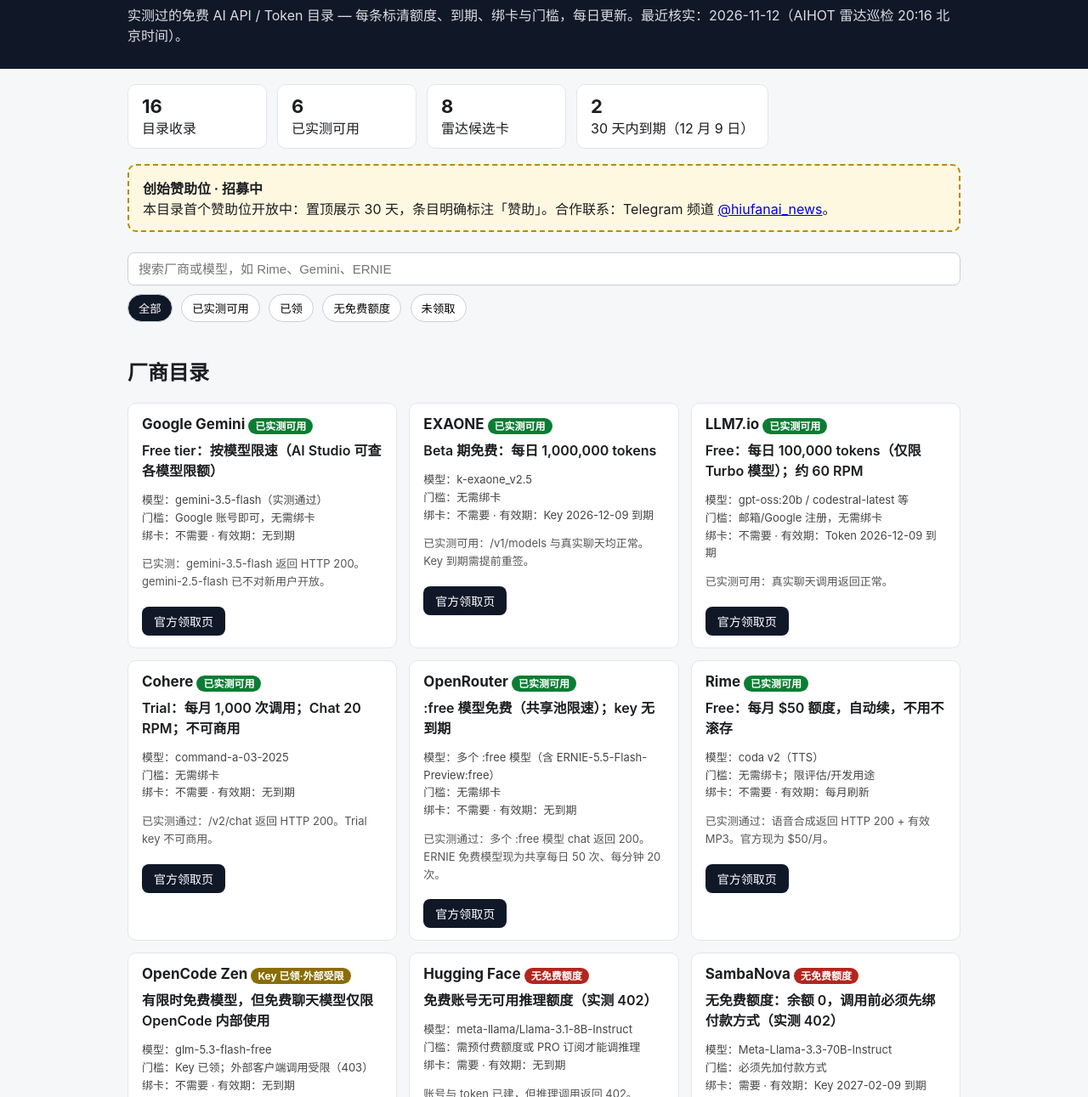
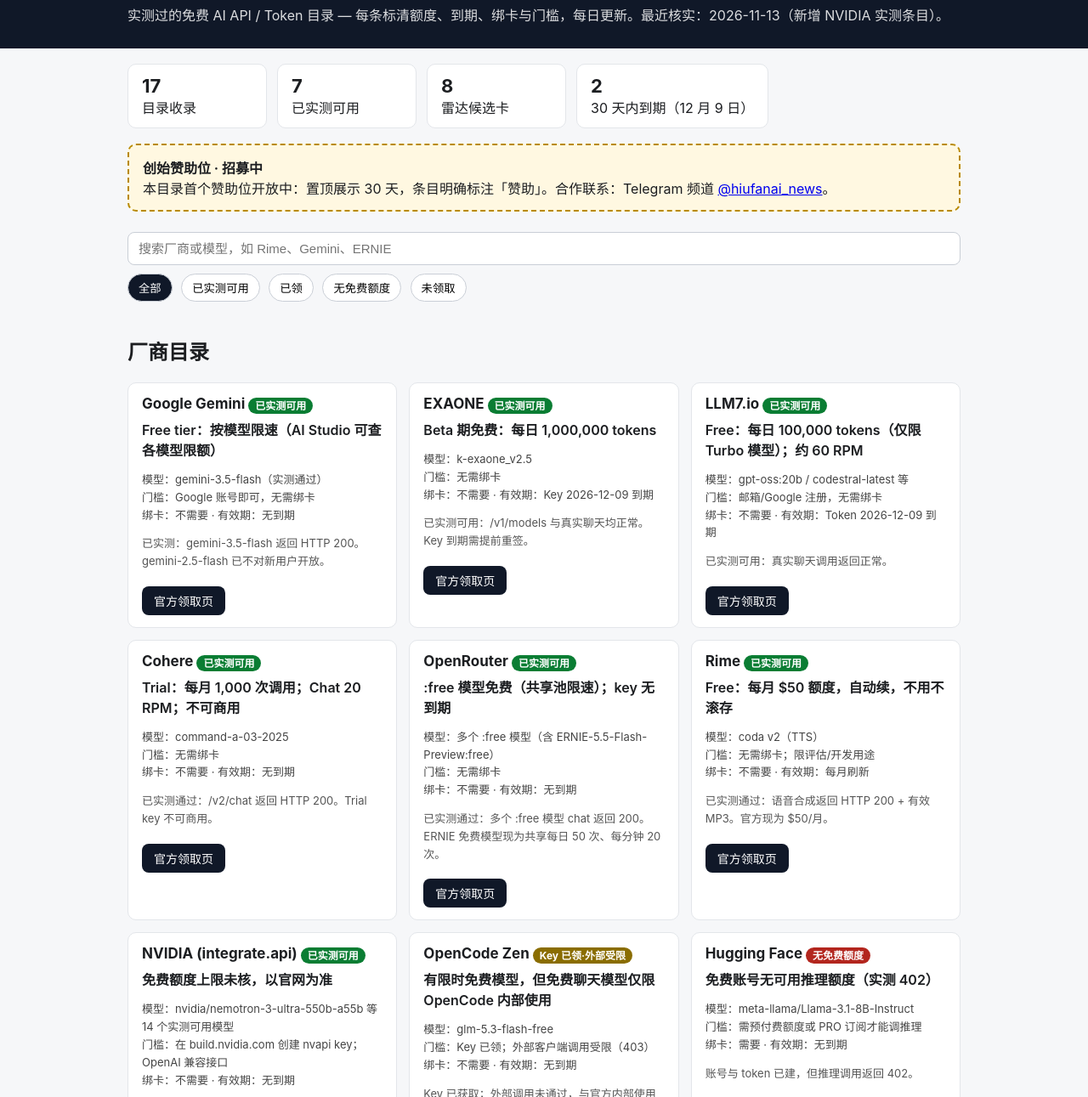
Before and after one commit to 1088766-sketch/freeapi-radar, a plain HTML site: page index.html in a window 1280 px wide. Shown: the part 69-1360 px from the top of the page at 85% size. Drawn offline with Linux system fonts and the light colour scheme.

Commit message:
Add NVIDIA provider; sync counts to 17 providers / 7 verified

```diff
--- a/index.html
+++ b/index.html
@@ -34,12 +34,12 @@ footer{color:#666;font-size:13px;padding:26px 0 40px;line-height:1.7}
 <body>
 <header><div class="wrap">
 <h1>免费API雷达</h1>
-<p>实测过的免费 AI API / Token 目录 — 每条标清额度、到期、绑卡与门槛，每日更新。最近核实：2026-11-12（AIHOT 雷达巡检 20:16 北京时间）。</p>
+<p>实测过的免费 AI API / Token 目录 — 每条标清额度、到期、绑卡与门槛，每日更新。最近核实：2026-11-13（新增 NVIDIA 实测条目）。</p>
 </div></header>
 <div class="wrap">
 <div class="stats">
-<div class="stat"><b>16</b>目录收录</div>
-<div class="stat"><b>6</b>已实测可用</div>
+<div class="stat"><b>17</b>目录收录</div>
+<div class="stat"><b>7</b>已实测可用</div>
 <div class="stat"><b>8</b>雷达候选卡</div>
 <div class="stat"><b>2</b>30 天内到期（12 月 9 日）</div>
 </div>
@@ -95,6 +95,13 @@ footer{color:#666;font-size:13px;padding:26px 0 40px;line-height:1.7}
 <p class="meta">模型：coda v2（TTS）<br>门槛：无需绑卡；限评估/开发用途<br>绑卡：不需要 · 有效期：每月刷新</p>
 <p class="note">已实测通过：语音合成返回 HTTP 200 + 有效 MP3。官方现为 $50/月。</p>
 <a class="btn" href="https://app.rime.ai" target="_blank" rel="noopener">官方领取页</a>
+</article>
+<article class="card" data-status="verified" data-name="nvidia integrate api">
+<h3>NVIDIA (integrate.api) <span class="badge" style="background:#0a7d33">已实测可用</span></h3>
+<p class="quota">免费额度上限未核，以官网为准</p>
+<p class="meta">模型：nvidia/nemotron-3-ultra-550b-a55b 等 14 个实测可用模型<br>门槛：在 build.nvidia.com 创建 nvapi key；OpenAI 兼容接口<br>绑卡：不需要 · 有效期：无到期</p>
+<p class="note">已实测：/models 目录 83 个模型逐个实调，14 个可用（含 Nemotron 3 Ultra、Mistral Large 4、MiniMax M3.1 Flash、Laguna XS 2.1、Nemotron 3.5 Super VL）；另 60 个是 NVIDIA 已下线的目录残留。</p>
+<a class="btn" href="https://build.nvidia.com/" target="_blank" rel="noopener">官方领取页</a>
 </article>
 <article class="card" data-status="claimed" data-name="opencode zen">
 <h3>OpenCode Zen <span class="badge" style="background:#8a6d00">Key 已领·外部受限</span></h3>
```
Also changed, not shown: llms.txt.
